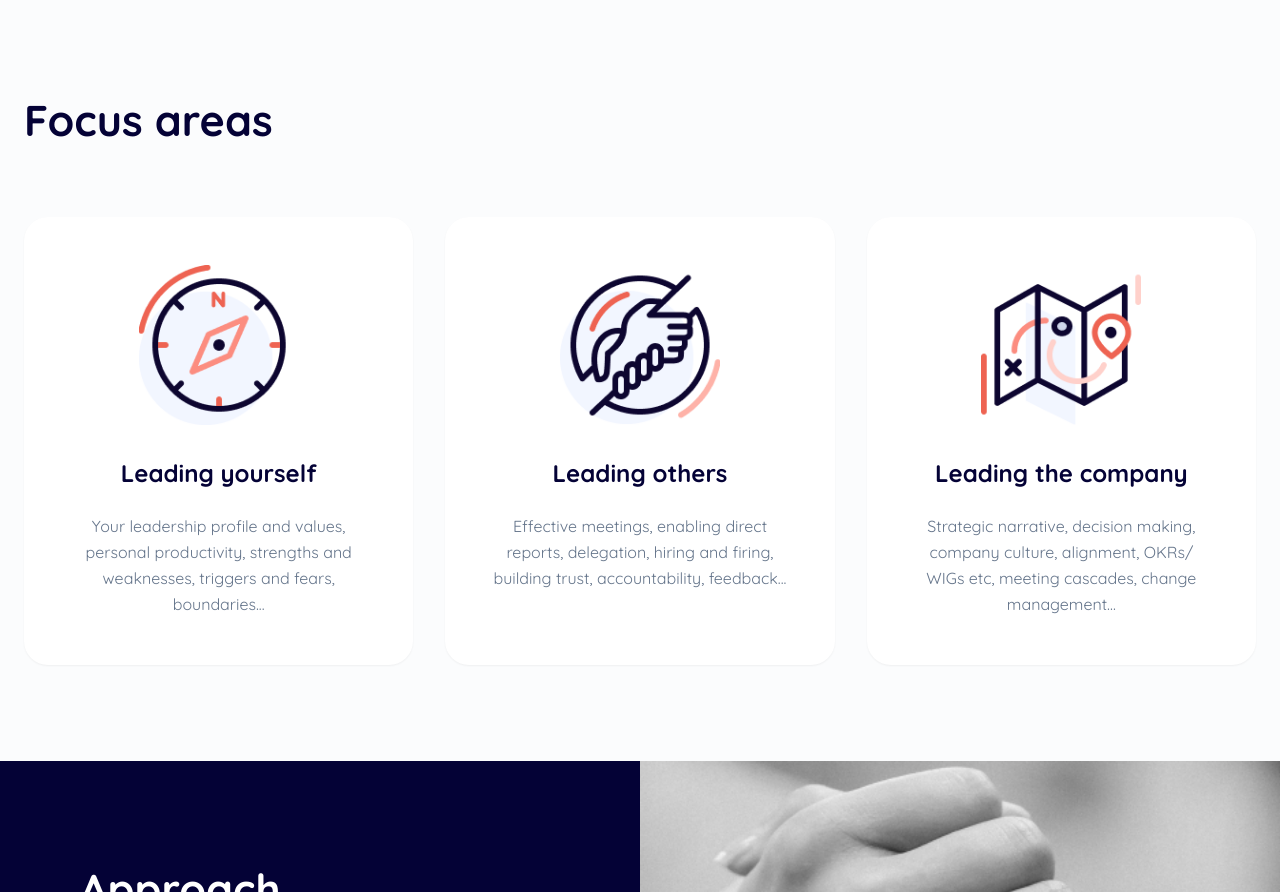
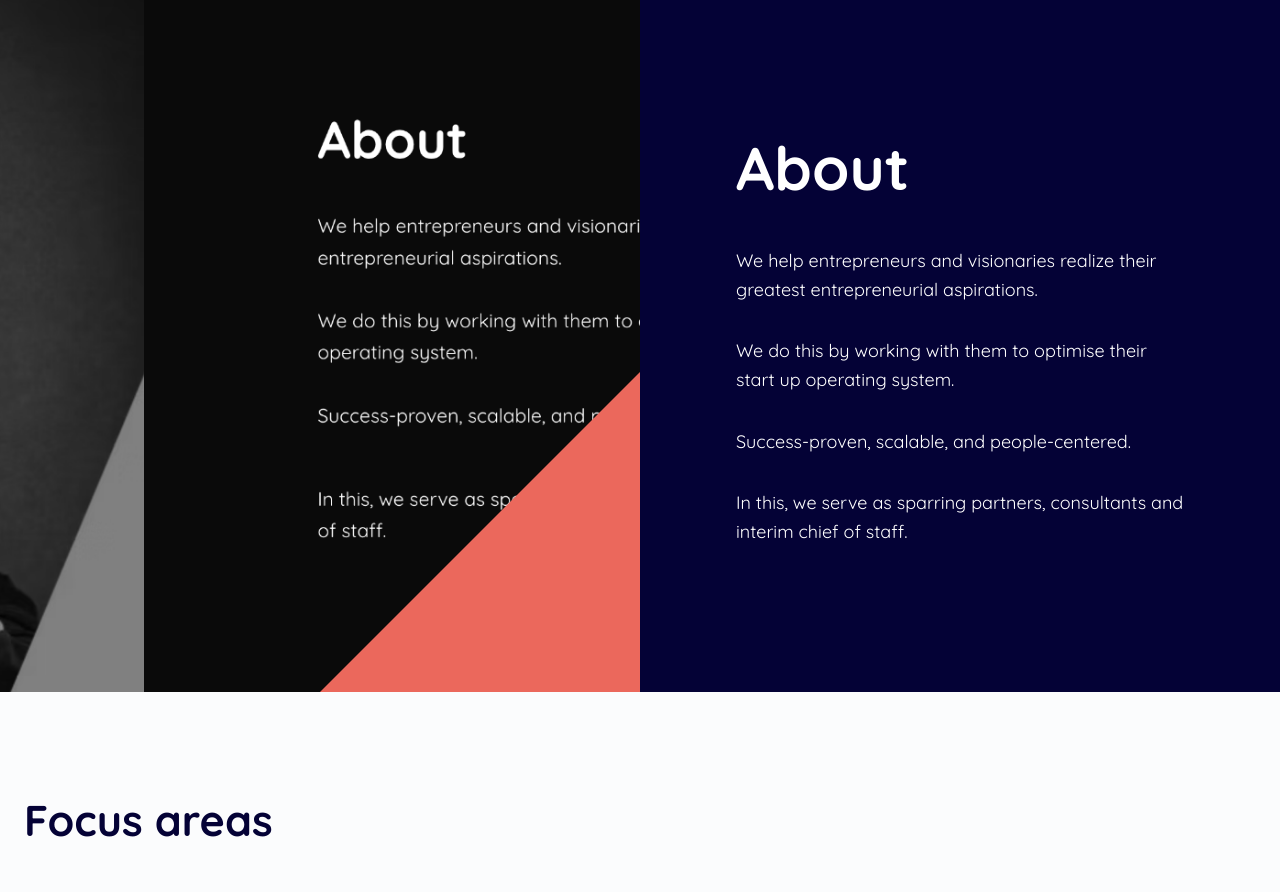
Before and after one commit to RoKCode-Hub/howto-venture, a React (Vite) app: page / in a window 1280 px wide. Shown: the part 800-1692 px from the top of the page. Built offline with nearby package versions, Linux system fonts and the light colour scheme; the HTML template or start-up script is replaced by a standard one.

Commit message:
Add about section

```diff
--- /dev/null
+++ b/src/components/About.tsx
@@ -0,0 +1,52 @@
+import profileImage from "@/assets/about-profile.jpg";
+
+const About = () => {
+  return (
+    <section id="about" className="relative overflow-hidden">
+      <div className="grid md:grid-cols-2 min-h-[700px]">
+        {/* Left Column - Image with diagonal accent */}
+        <div className="relative bg-black overflow-hidden">
+          <img
+            src={profileImage}
+            alt="Professional portrait"
+            className="w-full h-full object-cover grayscale"
+          />
+          {/* Coral diagonal accent overlay */}
+          <div
+            className="absolute bottom-0 right-0 w-80 h-80 bg-accent"
+            style={{
+              clipPath: 'polygon(0 100%, 100% 0, 100% 100%)'
+            }}
+          />
+        </div>
+
+        {/* Right Column - Content */}
+        <div className="bg-primary text-primary-foreground flex items-center py-20 px-12 lg:px-24">
+          <div className="max-w-xl space-y-12">
+            <h1 className="text-5xl lg:text-6xl font-bold">About</h1>
+
+            <div className="space-y-8 text-lg leading-relaxed">
+              <p>
+                We help entrepreneurs and visionaries realize their greatest entrepreneurial aspirations.
+              </p>
+
+              <p>
+                We do this by working with them to optimise their start up operating system.
+              </p>
+
+              <p>
+                Success-proven, scalable, and people-centered.
+              </p>
+
+              <p>
+                In this, we serve as sparring partners, consultants and interim chief of staff.
+              </p>
+            </div>
+          </div>
+        </div>
+      </div>
+    </section>
+  );
+};
+
+export default About;
--- a/src/pages/Index.tsx
+++ b/src/pages/Index.tsx
@@ -1,5 +1,6 @@
 import Navigation from "@/components/Navigation";
 import Hero from "@/components/Hero";
+import About from "@/components/About";
 import FocusAreas from "@/components/FocusAreas";
 import ApproachSection from "@/components/ApproachSection";
 import TestimonialSlider from "@/components/TestimonialSlider";
@@ -11,6 +12,7 @@ const Index = () => {
     <div className="min-h-screen">
       <Navigation />
       <Hero />
+      <About />
       <FocusAreas />
       <ApproachSection />
       <TestimonialSlider />
```
